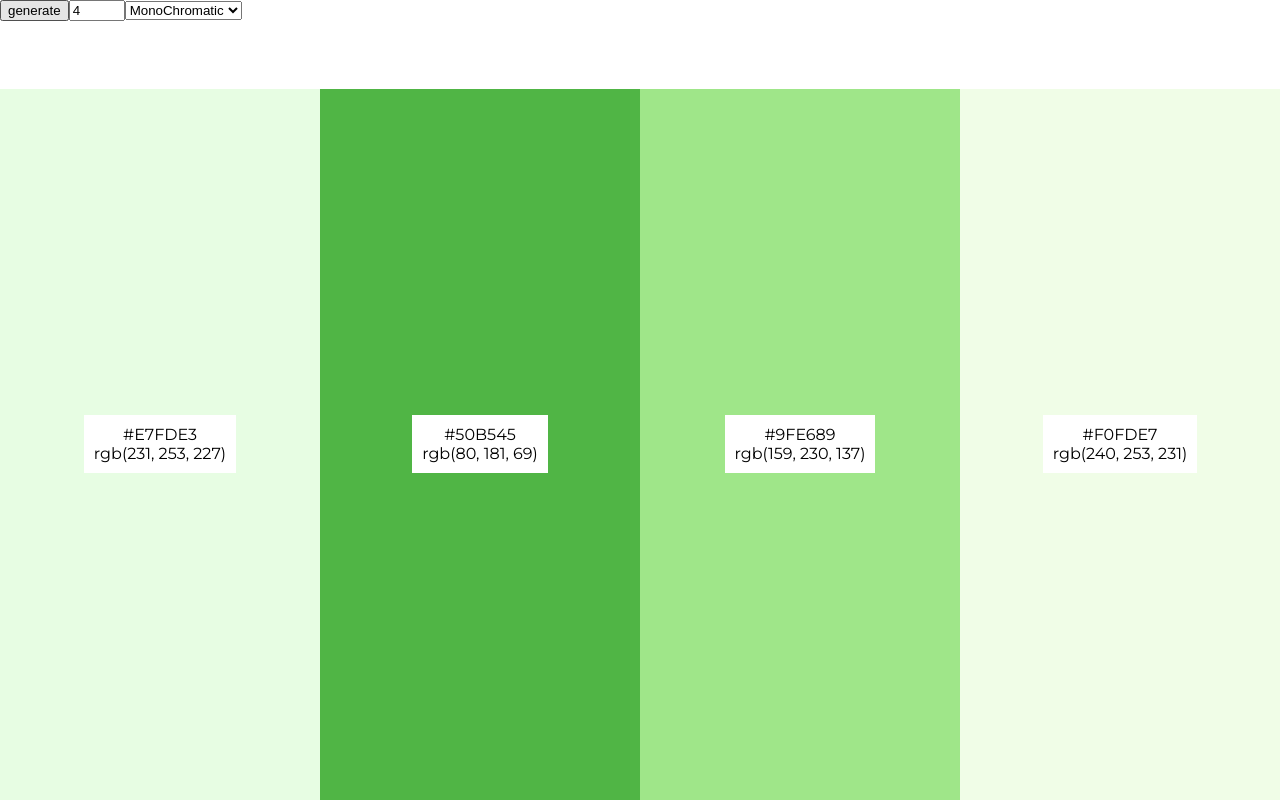
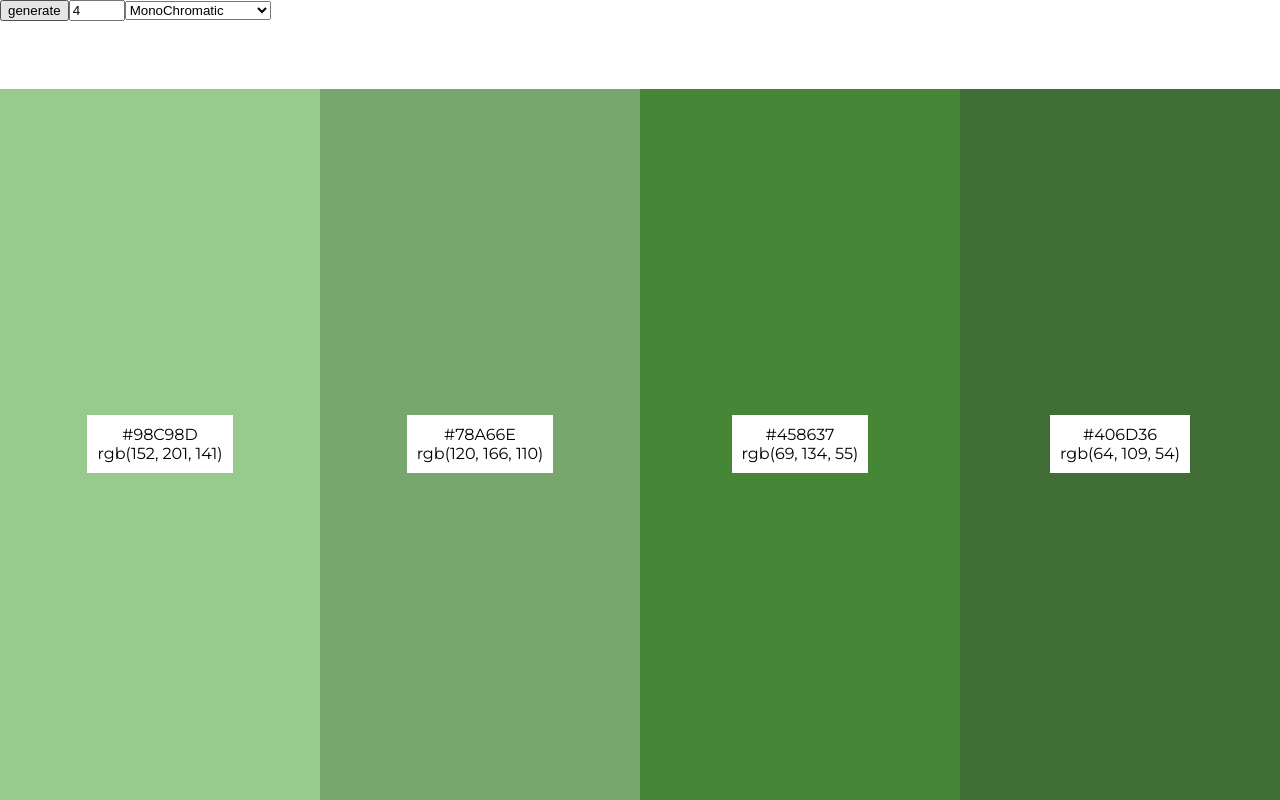
Before and after one commit to donovanodom/iris-color-theory, a React (Create React App) app: page / in a window 1280 px wide. Built offline with nearby package versions, Linux system fonts and the light colour scheme.

Commit message:
Update Colors.js and Controls.js triadic and split complementary algos

```diff
--- a/src/Colors.js
+++ b/src/Colors.js
@@ -24,7 +24,7 @@ const Colors = () => {
   const [scheme, setScheme] = useState("monoChromatic");
   const [count, setCount] = useState(4);
   const [base, setBase] = useState(
-    [randomNumber(0, 359), randomNumber(80, 95), randomNumber(80, 95)],
+    [randomNumber(0, 359), randomNumber(20, 80), randomNumber(20, 80)],
   );
 
   const shuffleOrder = (arr) => {
@@ -42,33 +42,45 @@ const Colors = () => {
     return shuffled
   }
 
+  // const monoChromatic = (base, count) => {
+  //   let arr = [base],
+  //     i = 2,
+  //     s = Math.floor(base[1] / count),
+  //     l = Math.floor(base[2] / count);
+  //   while (i <= count) {
+  //     arr.push([
+  //       base[0] > 20 && base[0] < 340
+  //         ? base[0] + randomNumber(-20, 20)
+  //         : base[0] < 20
+  //         ? base[0] + randomNumber(0, 40)
+  //         : base[0] + randomNumber(-40, 0),
+  //       s * i + randomNumber(0, 5),
+  //       l * i + randomNumber(0, 5),
+  //     ]);
+  //     i++;
+  //   }
+  //   return shuffleOrder(arr)
+  // };
+
   const monoChromatic = (base, count) => {
-    let arr = [base],
-      i = 2,
-      s = Math.floor(base[1] / count),
-      l = Math.floor(base[2] / count);
-    while (i <= count) {
-      arr.push([
-        base[0] > 20 && base[0] < 340
-          ? base[0] + randomNumber(-20, 20)
-          : base[0] < 20
-          ? base[0] + randomNumber(0, 40)
-          : base[0] + randomNumber(-40, 0),
-        s * i + randomNumber(0, 5),
-        l * i + randomNumber(0, 5),
-      ]);
-      i++;
+    let i = 0, arr = [], piv = [...base]
+    while(i < count){
+      let s = randomNumber(-20,-1), l = randomNumber(-20,-1)
+      piv[1] = piv[1] + s < 20 ? randomNumber(20,95) : piv[1] + s
+      piv[2] = piv[2] + l < 20 ? randomNumber(20,95) : piv[2] + l
+      arr.push([piv[0], piv[1], piv[2]])
+      i++
     }
     return shuffleOrder(arr)
-  };
+  }
 
   const analogous = (base, count) => {
     let i = 0, j = 0, arr = [], piv = [...base], shift = [0,-35,-70,35,70]
 
     while(i < count){
       let s = randomNumber(-20,-1), l = randomNumber(-20,-1)
-      piv[1] = piv[1] + s < 20 ? randomNumber(50,90) : piv[1] + s
-      piv[2] = piv[2] + l < 20 ? randomNumber(50,90) : piv[2] + l
+      piv[1] = piv[1] + s < 20 ? randomNumber(20,95) : piv[1] + s
+      piv[2] = piv[2] + l < 20 ? randomNumber(20,95) : piv[2] + l
       if(j >= 5) j = 0
       arr.push([piv[0] + shift[j] < 0 ? piv[0] - shift[j] + 360 : piv[0] + shift[j] > 359 ? piv[0] + shift[j] - 360 : piv[0] + shift[j], piv[1], piv[2]])
       i++
@@ -82,8 +94,8 @@ const Colors = () => {
     while(i < count){
       if(i % 2 == 0){
         let s = randomNumber(-20,-1), l = randomNumber(-20,-1)
-        piv[1] = piv[1] + s < 20 ? randomNumber(50,90) : piv[1] + s
-        piv[2] = piv[2] + l < 20 ? randomNumber(50,90) : piv[2] + l
+        piv[1] = piv[1] + s < 20 ? randomNumber(20,95) : piv[1] + s
+        piv[2] = piv[2] + l < 20 ? randomNumber(20,95) : piv[2] + l
         arr.push([piv[0], piv[1], piv[2]])
       }else{
         arr.push([comp, piv[1], piv[2]])
@@ -93,14 +105,56 @@ const Colors = () => {
     return shuffleOrder(arr)
   }
 
+  const splitComplementary = (base, count) => {
+    let i = 0, arr = [], piv = [...base], comp = piv[0] - 180 < 0 ? 360 + piv[0] - 180 : piv[0] - 180
+    while(i < count){
+      if(i % 2 == 0){
+        arr.push([piv[0], piv[1], piv[2]])
+      }else{
+        arr.push([comp, piv[1], piv[2]])
+        let s = randomNumber(-50,-20), l = randomNumber(-50,-20)
+        piv[1] = piv[1] + s < 20 ? randomNumber(20,95) : piv[1] + s
+        piv[2] = piv[2] + l < 20 ? randomNumber(20,95) : piv[2] + l
+      }
+      i++
+    }
+    return shuffleOrder(arr)
+  }
+
+  const triadic = (base, count) => {
+    let
+      i = 0,
+      j = 0,
+      arr = [],
+      piv = [...base],
+      t1 = piv[0] - 120 < 0 ? 360 + piv[0] - 120 : piv[0] - 120,
+      t2 = t1 - 180 < 0 ? 360 + t1 - 180 : t1 - 180,
+      triad = ['first','second','third']
+    while(i < count){
+      if(j > 2) j = 0
+      if(triad[j] == 'first'){
+        arr.push([piv[0], piv[1], piv[2]])
+      }else if(triad[j] == 'second'){
+        arr.push([t1, piv[1], piv[2]])
+      }else if(triad[j] == 'third'){
+        arr.push([t2, piv[1], piv[2]])
+        let s = randomNumber(-20,1), l = randomNumber(-20,1)
+        piv[1] = piv[1] + s < 20 ? randomNumber(20,95) : piv[1] + s
+        piv[2] = piv[2] + l < 20 ? randomNumber(20,95) : piv[2] + l
+      }
+      i++
+      j++
+    }
+    return shuffleOrder(arr)
+  }
+
   const schemes = {
     monoChromatic: monoChromatic,
     analogous: analogous,
-    complementary: complementary
+    complementary: complementary,
+    splitComplementary: splitComplementary,
+    triadic: triadic
   };
-
-
-  // 35
 
   const hslToHex = (h, s, l) => {
     l /= 100;
@@ -116,7 +170,7 @@ const Colors = () => {
   };
 
   const generate = () => {
-    setBase([randomNumber(0, 360), randomNumber(80, 95), randomNumber(80, 95)]);
+    setBase([randomNumber(0, 360), randomNumber(20, 80), randomNumber(20, 80)]);
   };
 
   const handleCount = (e) => {
--- a/src/Controls.js
+++ b/src/Controls.js
@@ -9,6 +9,8 @@ const Controls = ({generate, handleCount, count, handleScheme, scheme}) => {
         <option value="monoChromatic">MonoChromatic</option>
         <option value="analogous">Analogous</option>
         <option value="complementary">Complementary</option>
+        <option value="splitComplementary">Split Complementary</option>
+        <option value='triadic'>Triadic</option>
        </select>
     </div>
   )
```
